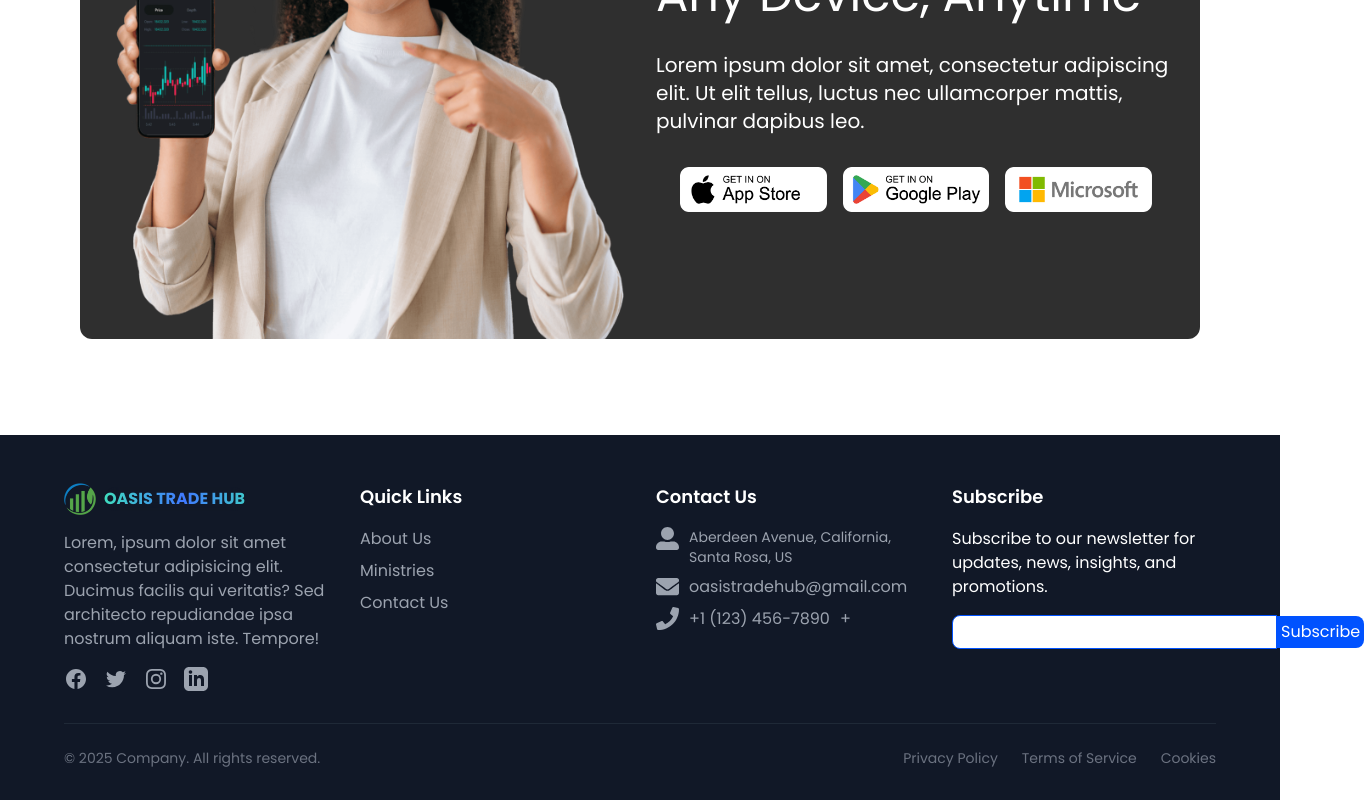
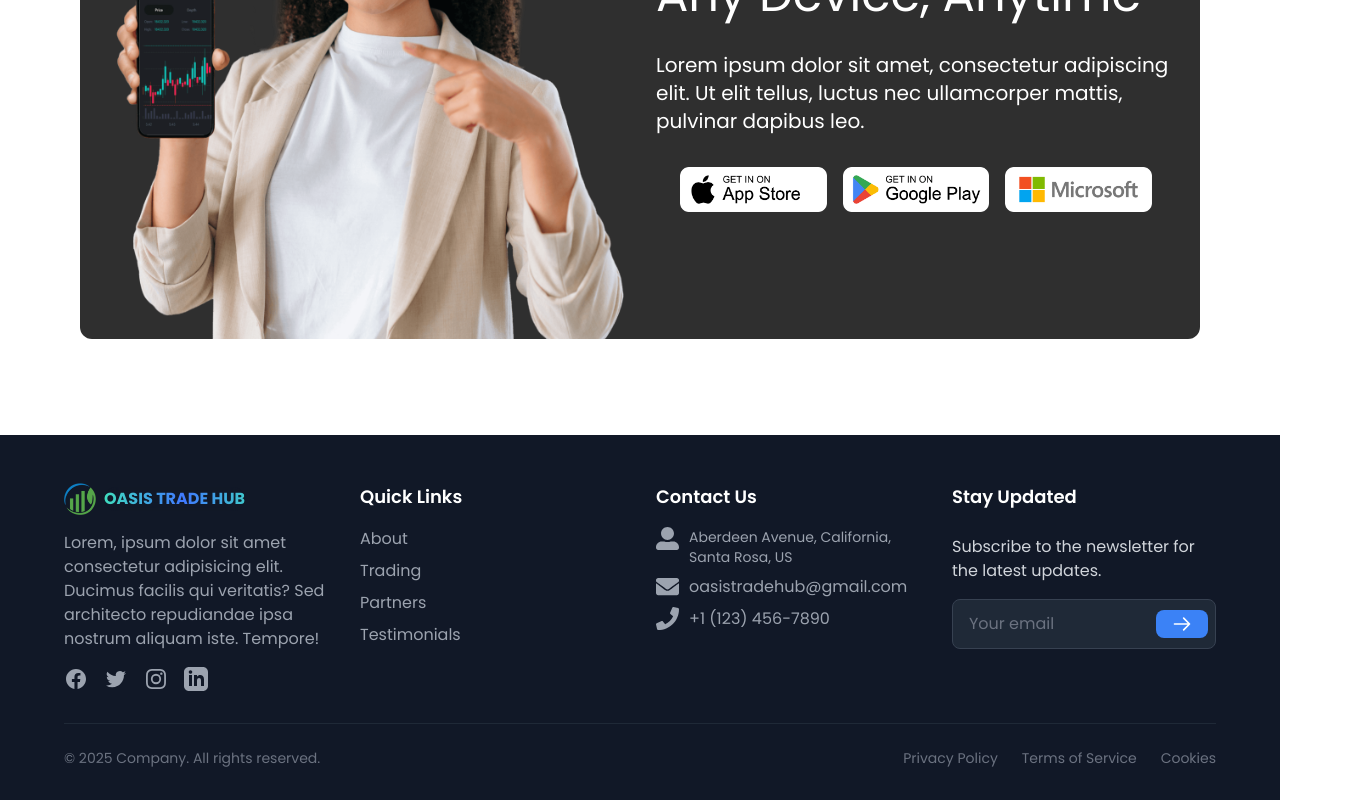
Before and after one commit to neljap/oasistradehub, a React (Vite) app: page / in a window 1280 px wide. Shown: the part 8243-9043 px from the top of the page, 1364 px wide, since content can reach past the window. Built offline with nearby package versions, Linux system fonts and the light colour scheme; no server answers.

Commit message:
footer sub fix

```diff
--- a/src/pages/components/Footter.tsx
+++ b/src/pages/components/Footter.tsx
@@ -57,9 +57,10 @@ const Footter = () => {
       <div className="space-y-4">
         <h3 className="text-lg font-semibold">Quick Links</h3>
         <ul className="space-y-2">
-          <li><a href="#" className="text-gray-400 hover:text-white transition">About Us</a></li>
-          <li><a href="#" className="text-gray-400 hover:text-white transition">Ministries</a></li>
-          <li><a href="#" className="text-gray-400 hover:text-white transition">Contact Us</a></li>
+          <li><a href="/" className="text-gray-400 hover:text-white transition">About</a></li>
+          <li><a href="/" className="text-gray-400 hover:text-white transition">Trading</a></li>
+          <li><a href="/" className="text-gray-400 hover:text-white transition">Partners</a></li>
+          <li><a href="/" className="text-gray-400 hover:text-white transition">Testimonials</a></li>
         </ul>
       </div>
 
@@ -82,18 +83,24 @@ const Footter = () => {
                 <a href="mailto:info@company.com" className="hover:text-white transition">oasistradehub@gmail.com</a>
             </div>
             <div className="flex items-start justify-start gap-2.5">
-                <FaPhone className="text-gray-400 hover:text-white" size={23} /><a href="tel:+11234567890" className="hover:text-white transition">+1 (123) 456-7890</a>+
+                <FaPhone className="text-gray-400 hover:text-white" size={23} /><a href="tel:+11234567890" className="hover:text-white transition">+1 (123) 456-7890</a>
             </div>
         </address>
       </div>
       {/* <!-- Services --> */}
-      <div className="space-y-4">
-        <h3 className="text-lg font-semibold">Subscribe</h3>
-        <p>Subscribe to our newsletter for updates, news, insights, and promotions.</p>
-        <div className="flex justify-start items-center">
-          <input type="text" className="py-1 px-1 border border-primary text-black font-[500] outline-none rounded-tl-lg rounded-bl-lg" />
-          <button className="py-1 px-1 bg-primary text-white rounded-tr-lg rounded-br-lg">Subscribe</button>
-        </div>
+      <div>
+        <h3 className="text-lg font-semibold mb-6">Stay Updated</h3>
+        <p className="text-gray-300 mb-4">Subscribe to the newsletter for the latest updates.</p>
+        <form className="mt-4">
+          <div className="relative">
+            <input type="email" placeholder="Your email" className="w-full bg-gray-800 border border-gray-700 rounded-lg py-3 px-4 focus:outline-none focus:ring-2 focus:ring-blue-500 focus:border-transparent placeholder-gray-500 text-white" />
+            <button type="submit" className="absolute right-2 top-1/2 transform -translate-y-1/2 bg-blue-500 hover:bg-blue-600 text-white rounded-lg px-4 py-1 transition">
+              <svg className="w-5 h-5" fill="none" stroke="currentColor" viewBox="0 0 24 24">
+                <path stroke-linecap="round" stroke-linejoin="round" stroke-width="2" d="M14 5l7 7m0 0l-7 7m7-7H3"></path>
+              </svg>
+            </button>
+          </div>
+        </form>
       </div>
     </div>
 
```
